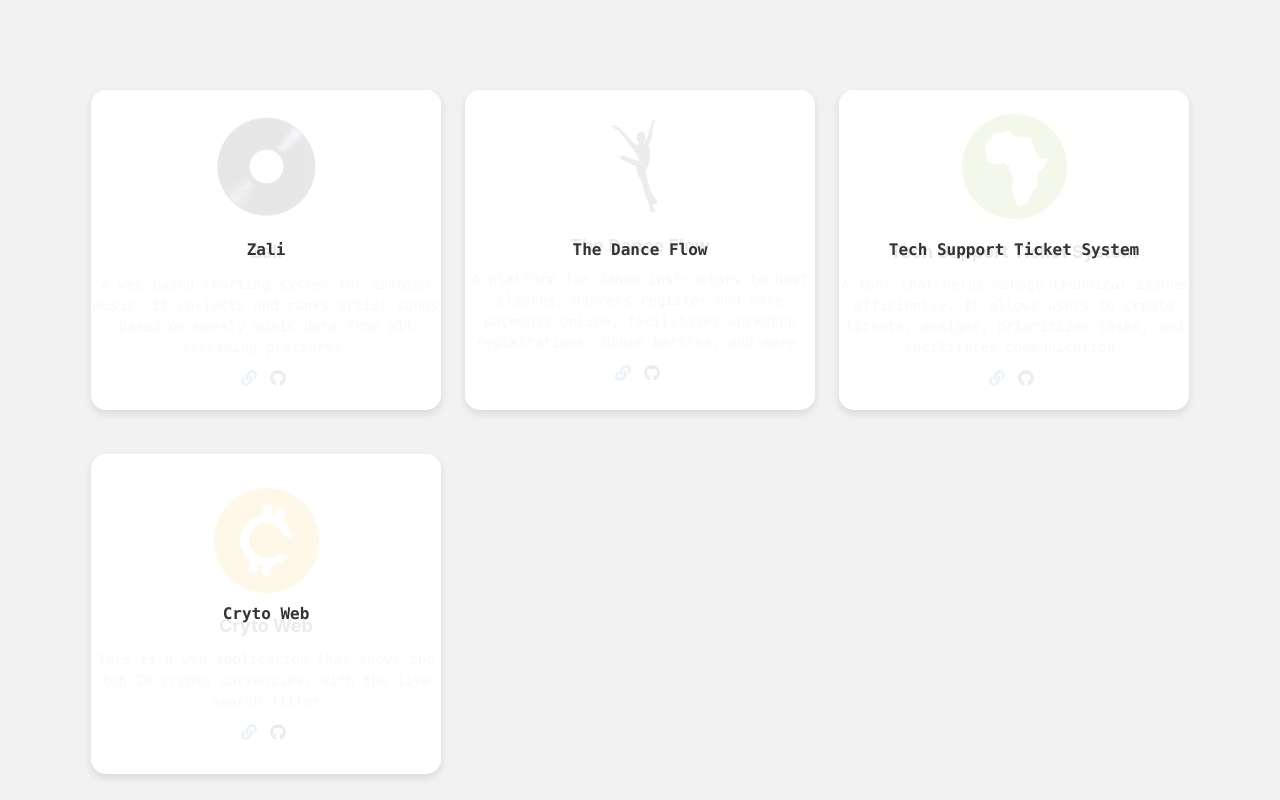
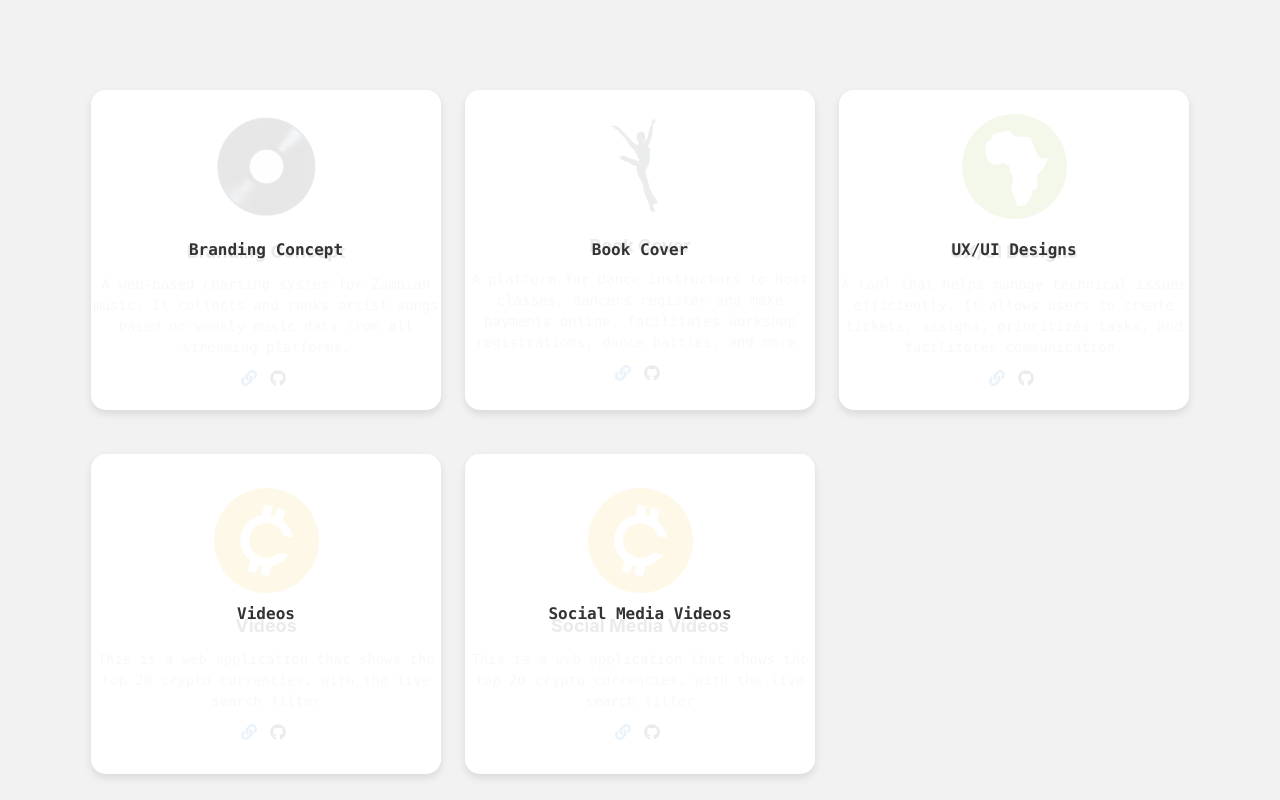
Before and after one commit to Jeenyhus/portfolio, a React (Create React App) app: page /projects-section in a window 1280 px wide. Shown: the top 800 px of the page. Built offline with nearby package versions, Linux system fonts and the light colour scheme; a web font is replaced by a local one.

Commit message:
muchafara initial portfolio

```diff
--- a/src/LandingSection.js
+++ b/src/LandingSection.js
@@ -5,14 +5,14 @@ import { Link } from "react-router-dom";
 
 const LandingSection = () => {
   const avatarUrl =
-    "https://media.licdn.com/dms/image/D4D03AQHQqyEmhPwOjw/profile-displayphoto-shrink_800_800/0/1686681610533?e=1706745600&v=beta&t=XUCgwoFxEQDoYfuHTGi4ibnoFpPMrQqNb0gQI1TgOaQ";
-  const greeting = "Hey, I'm Dabwitso!";
-  const introduction = "A creative developer with a love for automation,";
-  const bio = "lets bring that innovative idea to life.";
+    "https://media.licdn.com/dms/image/D5603AQF0PWm1rnLDHw/profile-displayphoto-shrink_200_200/0/1690626746182?e=1709164800&v=beta&t=ckLsGQTVNl4FJEyRROeYtB7Ez6QAXE0Hqh7pcuNVay8";
+  const greeting = "Hey, I'm Muchafara!";
+  const introduction = "A Graphix Designer,";
+  const bio = "Transforming visions into visual masterpieces, one pixel at a time.";
 
-  const handleGitHubClick = () => window.open("https://github.com/Jeenyhus", "_blank");
-  const handleLinkedInClick = () => window.open("https://www.linkedin.com/in/dabwitso-mweemba-439166204/", "_blank");
-  const handleTwitterClick = () => window.open("https://www.twitter.com/lifeofdabiwtso/", "_blank");
+  const handleGitHubClick = () => window.open("https://github.com/Muchafara", "_blank");
+  const handleLinkedInClick = () => window.open("https://www.linkedin.com/in/muchafara-shumba-916b73146/", "_blank");
+  const handleTwitterClick = () => window.open("https://twitter.com/mvchafara", "_blank");
 
   return (
     <Box textAlign="center" py="20" backgroundColor="#f2f2f2" height="100vh">
--- a/src/ProjectsSection.js
+++ b/src/ProjectsSection.js
@@ -15,7 +15,7 @@ import './ProjectSection.css';
 const ProjectsSection = () => {
   const projects = [
     {
-      title: "Zali",
+      title: "Branding Concept",
       description:
         "A web-based charting system for Zambian music. It collects and ranks artist songs based on weekly music data from all streaming platforms.",
       techStack: "React.js",
@@ -24,7 +24,7 @@ const ProjectsSection = () => {
       gitHub: 'www.github.com/Jeenyhus/zali-100',
     },
     {
-      title: "The Dance Flow",
+      title: "Book Cover",
       description:
         "A platform for dance instructors to host classes, dancers register and make payments online, facilitates workshop registrations, dance battles, and more.",
       techStack: "Django, React.js",
@@ -33,7 +33,7 @@ const ProjectsSection = () => {
       gitHub: 'www.github.com/Jeenyhus/dance-flow',
     },
     {
-      title: "Tech Support Ticket System",
+      title: "UX/UI Designs",
       description:
         "A tool that helps manage technical issues efficiently. It allows users to create tickets, assigns, prioritizes tasks, and facilitates communication.",
       techStack: "Django, React.js",
@@ -42,9 +42,16 @@ const ProjectsSection = () => {
       gitHub: 'www.github.com/edulution/technical-support-management-system',
     },
     {
-      title: "Cryto Web",
+      title: "Videos",
       description:
         "This is a web application that shows the top 20 crypto currencies, with the live search filter",
+      techStack: "Vue.js",
+      image: `${process.env.PUBLIC_URL}/images/crypto.png`,
+      projectURL: '#',
+      gitHub: 'https://github.com/Jeenyhus/crypto_web_app',
+    },
+    {title: "Social Media Videos",
+      description:"This is a web application that shows the top 20 crypto currencies, with the live search filter",
       techStack: "Vue.js",
       image: `${process.env.PUBLIC_URL}/images/crypto.png`,
       projectURL: '#',
```
